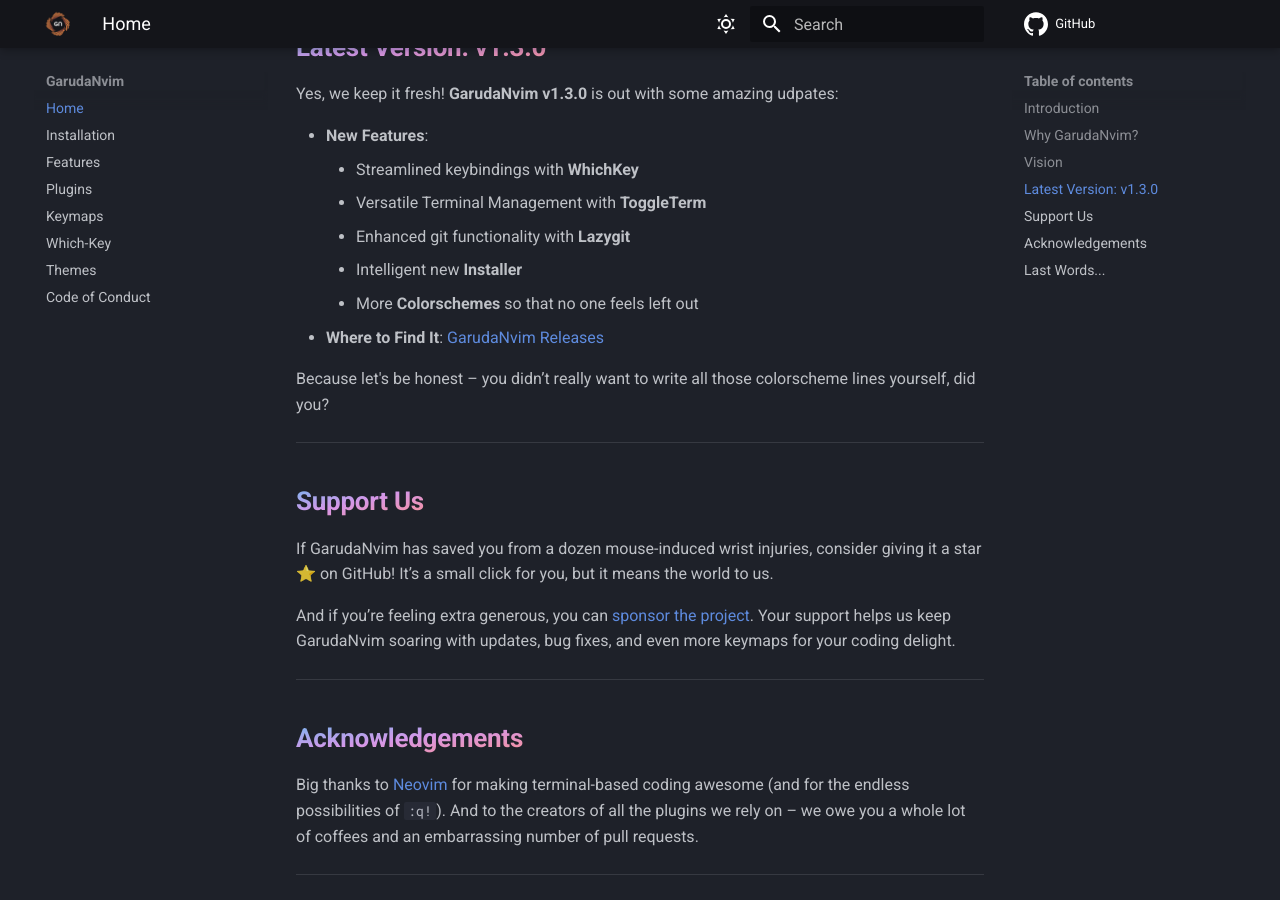
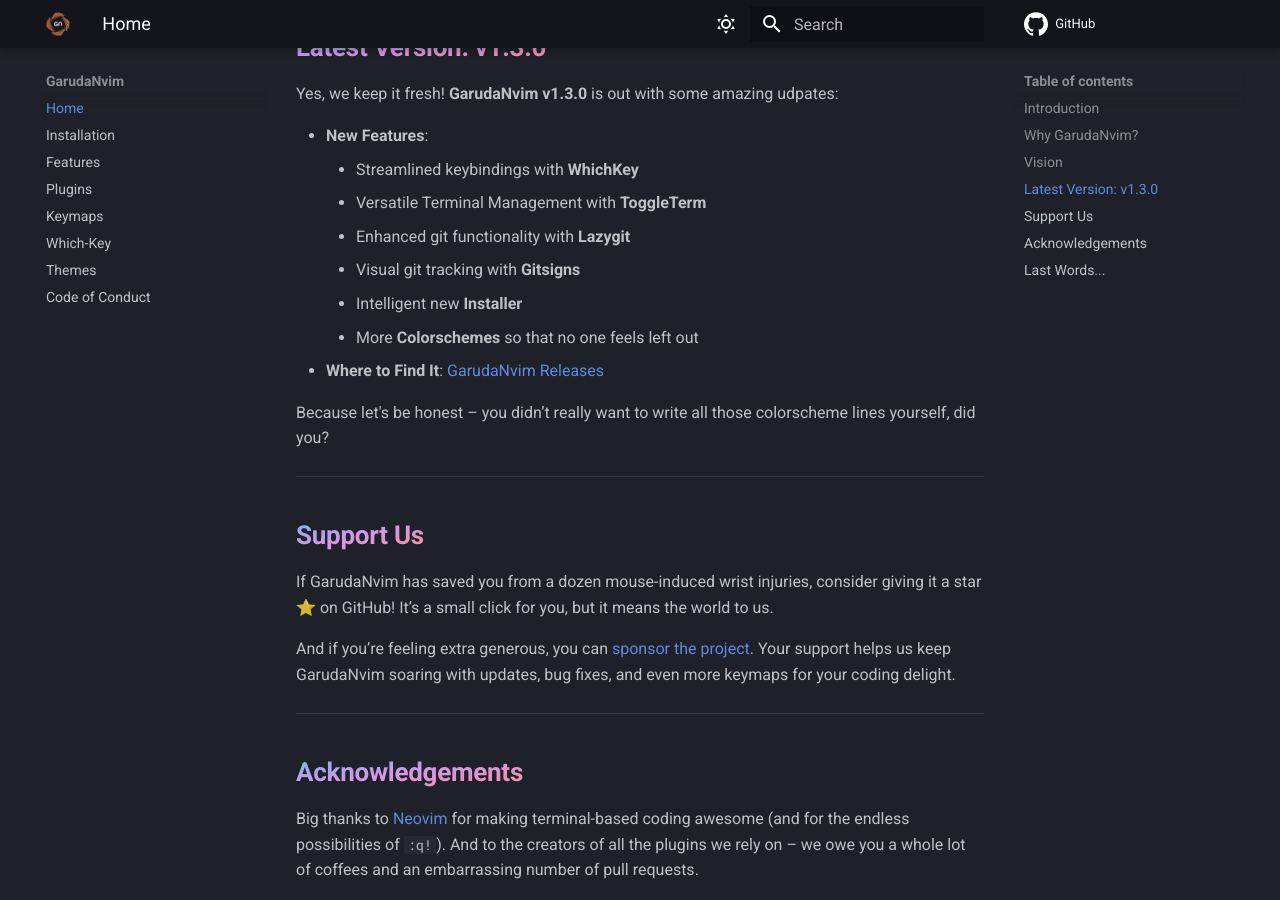
Before and after one commit to GarudaNvim/GarudaNvim.github.io, an MkDocs documentation site: the page built from docs/index.md, in a window 1280 px wide and 900 px high, scrolled down 1839 px. Built offline with MkDocs 1.6.1 and Material for MkDocs 9.7.7, drawn with Linux system fonts in a browser that asks for light colours; some of the changed lines change nothing that is shown.

Commit message:
Made small update

```diff
--- a/docs/index.md
+++ b/docs/index.md
@@ -20,7 +20,7 @@
 
 Reimagining how you code!
 
-**GarudaNvim** – the Neovim configuration you didn’t know you needed, but now you’ll wonder how you ever lived without it. Say goodbye to excessive mouse-clicking and embrace the Zen of keyboard-powered coding.
+**[GarudaNvim](https://github.com/GarudaNvim/GarudaNvim)** – the Neovim configuration you didn’t know you needed, but now you’ll wonder how you ever lived without it. Say goodbye to excessive mouse-clicking and embrace the Zen of keyboard-powered coding.
 
 In the Hindu mythology, Garuda is more than just a mythical creature — it’s a symbol of speed, precision, and freedom. Often depicted as a powerful eagle soaring high above, Garuda is known for its ability to cover vast distances swiftly, with unwavering focus.
 
@@ -63,6 +63,7 @@
     - Streamlined keybindings with **WhichKey**
     - Versatile Terminal Management with **ToggleTerm**
     - Enhanced git functionality with **Lazygit**
+    - Visual git tracking with **Gitsigns**
     - Intelligent new **Installer**
     - More **Colorschemes** so that no one feels left out
 - **Where to Find It**: [GarudaNvim Releases](https://github.com/GarudaNvim/GarudaNvim/releases/tag/v1.3.0)
```
